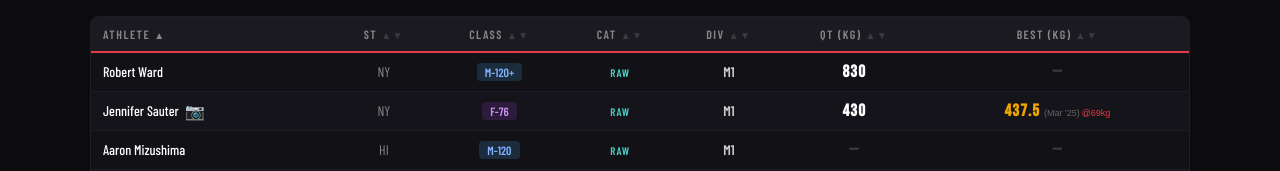
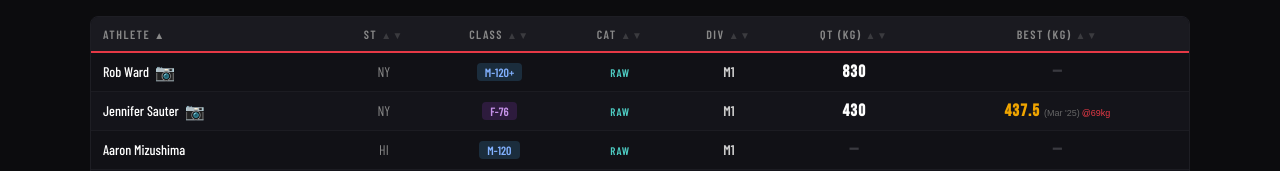
Before and after one commit to robmward/powerlifting-roster, a React (Vite) app: page / in a window 1280 px wide. Shown: the part 339-510 px from the top of the page. Built offline with nearby package versions, Linux system fonts and the light colour scheme; a web font is replaced by a local one.

Commit message:
Update App.jsx

```diff
--- a/src/App.jsx
+++ b/src/App.jsx
@@ -688,7 +688,7 @@ const ROSTER = [
 {"name":"Kenneth Cameron","state":"NV","wc":"M-120+","cat":"Raw","div":"M2","total":722.5,"best":760.0,"bestWc":"120","diffWc":true,"bestFed":"AMP","bestDate":"Jun '23","ig":"","opl":"kennethcameron"},
 {"name":"Christopher Ptacek","state":"OR","wc":"M-120+","cat":"Raw","div":"M2","total":0.0,"best":740.0,"bestWc":"140+","diffWc":true,"bestFed":"USAPL","bestDate":"Sep '23","ig":"","opl":"christopherptacek"},
 {"name":"Patrick Northcutt","state":"IL","wc":"M-120+","cat":"Raw","div":"M2","total":0.0,"best":712.5,"bestWc":"120+","diffWc":false,"bestFed":"AMP","bestDate":"May '25","ig":"","opl":"patricknorthcutt"},
-{"name":"Robert Ward","state":"NY","wc":"M-120+","cat":"Raw","div":"M1","total":830.0,"best":0,"bestWc":"","diffWc":false,"bestFed":"","bestDate":"","ig":"","opl":""},
+{"name":"Rob Ward","state":"NY","wc":"M-120+","cat":"Raw","div":"M1","total":830.0,"best":0,"bestWc":"","diffWc":false,"bestFed":"","bestDate":"","ig":"robmward","opl":"robertward1"},
 {"name":"James Farrior","state":"NY","wc":"M-120+","cat":"Raw","div":"M1","total":817.5,"best":827.5,"bestWc":"120+","diffWc":false,"bestFed":"AMP","bestDate":"May '25","ig":"","opl":"jamesfarrior"},
 {"name":"Nathan Gorham","state":"MD","wc":"M-120+","cat":"Raw","div":"M1","total":805.0,"best":848.5,"bestWc":"120","diffWc":true,"bestFed":"AMP","bestDate":"May '25","ig":"nathangorham","opl":"nathangorham"},
 {"name":"Khourey Royal","state":"NC","wc":"M-120+","cat":"Raw","div":"M1","total":745.0,"best":745.0,"bestWc":"120+","diffWc":false,"bestFed":"AMP","bestDate":"May '24","ig":"","opl":"khoureyroyal"},
@@ -786,8 +786,8 @@ export default function PowerliftingRoster() {
     data.sort((a, b) => {
       // Easter egg: Rob and Jen at top on initial page load only
       if (isInitialRender) {
-        const isRobA = a.name === "Robert Ward";
-        const isRobB = b.name === "Robert Ward";
+        const isRobA = a.name === "Rob Ward";
+        const isRobB = b.name === "Rob Ward";
         const isJenA = a.name === "Jennifer Sauter";
         const isJenB = b.name === "Jennifer Sauter";
 
```
